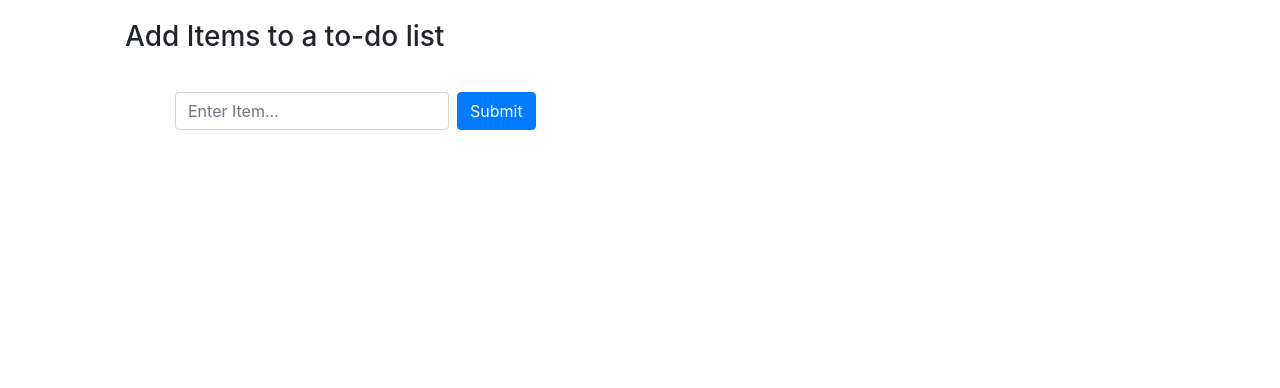
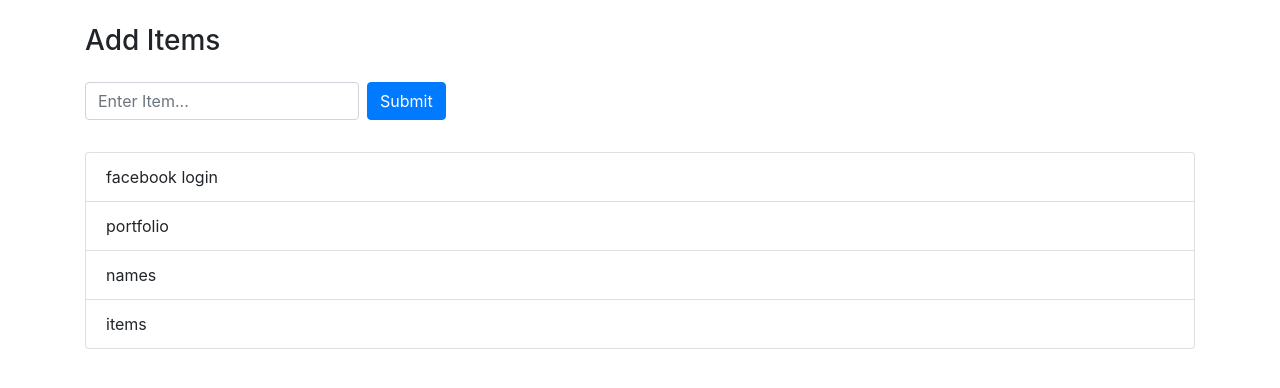
Before and after one commit to Anne-15/to-do-list-app, a Django app: page / in a window 1280 px wide. Shown: the part 56-444 px from the top of the page. Run offline with Django 3.2, Linux system fonts and the light colour scheme; data comes from the database, SQL or seed files in the repository; some libraries are stand-ins or nearby versions.

Commit message:
adding items to the to do list

```diff
--- a/todoApp/models.py
+++ b/todoApp/models.py
@@ -2,6 +2,6 @@ from django.db import models
 
 # Create your models here.
 # Create a representaion of the database tables
-class Todo(models.Model):
+class TodoList(models.Model):
     added_date = models.DateTimeField()
-    todo_item = models.CharField(max_length=200)
+    text = models.CharField(max_length=200)
--- a/todoApp/static/todoApp/styles.css
+++ /dev/null
@@ -1,8 +0,0 @@
-#listofitems{
-padding: 20px;
-margin-left:20px;
-}
-.form-inline{
-padding: 30px;
-margin-left: 20px;
-}
--- a/todoApp/templates/todoApp/index.html
+++ b/todoApp/templates/todoApp/index.html
@@ -7,15 +7,22 @@
 {% block body %}
 <div class="container">
 <!--    <h3>Add Items to a to-do list</h3>-->
-    <div class="rowofitems" id="listofitems">
-        <h3>Add Items to a to-do list</h3>
+    <div class="rowofitems mt-4" id="listofitems">
+        <h3>Add Items</h3>
 
-        <form class="form-inline">
+        <form class="form-inline mt-4" action="add_item/" method="post">
           <label class="sr-only" for="inlineFormInputName2">Name</label>
-          <input type="text" class="form-control mb-2 mr-sm-2" id="inlineFormInputName2" placeholder="Enter Item...">
+          <input type="text" name="content" class="form-control mb-2 mr-sm-2" id="inlineFormInputName2" placeholder="Enter Item...">
 
           <button type="submit" class="btn btn-primary mb-2">Submit</button>
         </form>
     </div>
+    <div class="listofgroups mt-4">
+        <ul class="list-group">
+            {% for todo_item in todo_items %}
+            <li class="list-group-item">{{ todo_item.text }}</li>
+            {% endfor %}
+        </ul>
+    </div>
 </div>
 {% endblock %}
--- a/todoApp/urls.py
+++ b/todoApp/urls.py
@@ -4,4 +4,5 @@ from . import views
 
 urlpatterns = [
     path('', views.index, name='home'),
+    path('add_item/', views.add_item),
 ]
--- a/todoApp/views.py
+++ b/todoApp/views.py
@@ -1,5 +1,20 @@
 from django.shortcuts import render
+from django.views.decorators.csrf import csrf_exempt
+from django.utils import timezone
+from todoApp.models import TodoList
+from django.http import HttpResponseRedirect
 
 # Create your views here.
 def index(request):
-    return render(request, 'todoApp/index.html')
+    todo_items = TodoList.objects.all().order_by("added_date")
+
+    return render(request, 'todoApp/index.html',{
+        "todo_items": todo_items
+    })
+
+@csrf_exempt
+def add_item(request):
+    current_date = timezone.now()
+    content_items = request.POST["content"]
+    TodoList.objects.create(added_date = current_date, text = content_items)
+    return HttpResponseRedirect('/')
```
Also changed, not shown: db.sqlite3, todoApp/migrations/0002_auto_20200829_1711.py (added).
